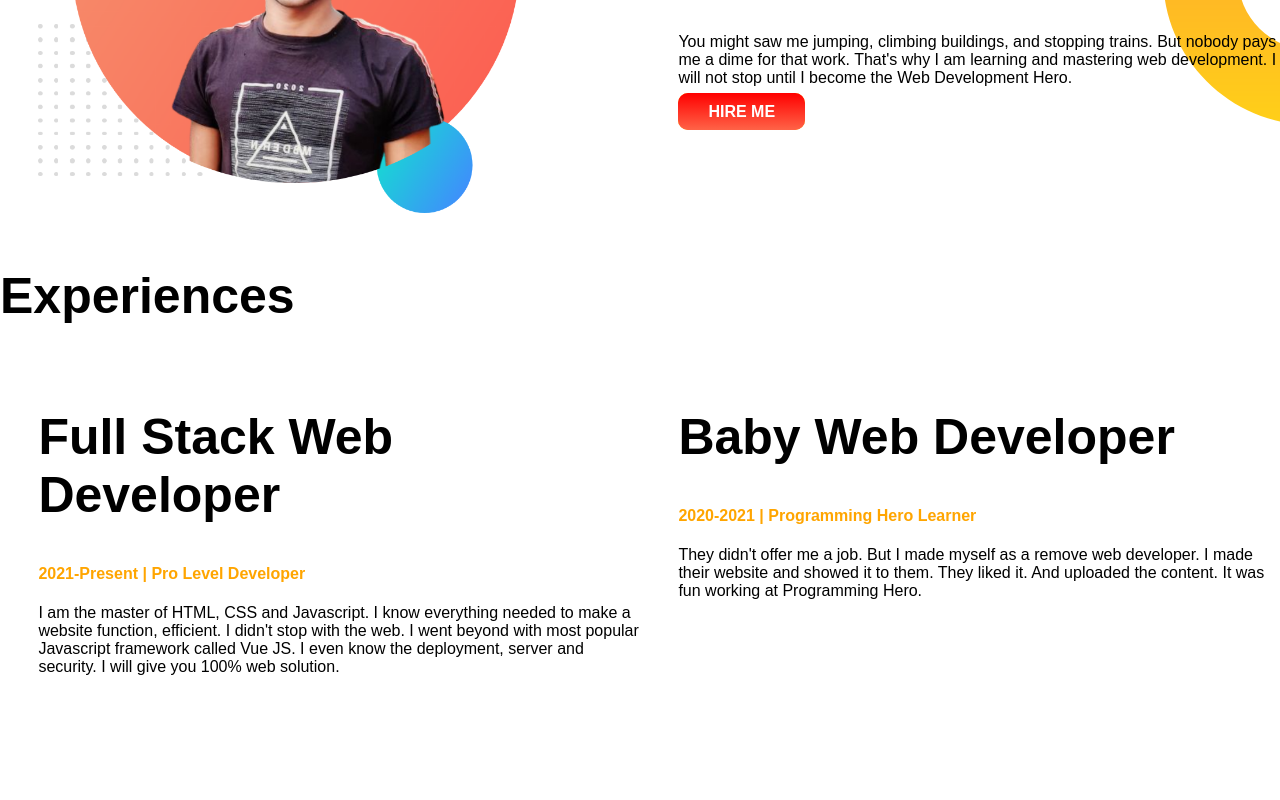
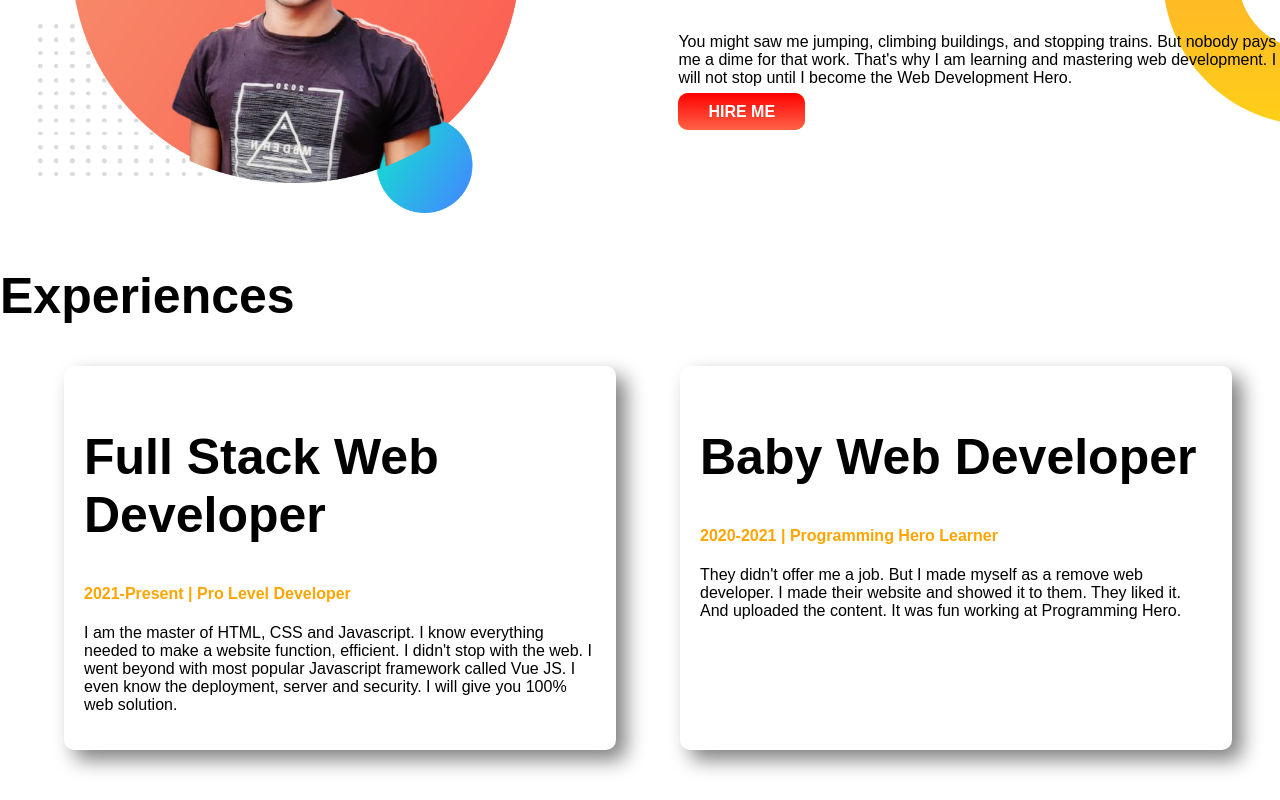
Before and after one commit to mkmasudrana806/developer-portfolio, a plain HTML site: page index.html in a window 1280 px wide. Shown: the part 797-1597 px from the top of the page. Before the commit the page ends 1539 px from the top, so only its background shows below. Drawn offline with Linux system fonts and the light colour scheme; a web font is replaced by a local one.

Commit message:
last commit

```diff
--- a/index.html
+++ b/index.html
@@ -52,17 +52,19 @@
     <section class="experienced-area">
         <h1>Experiences</h1>
         <div class="flexible-container">
-            <div class="half-width">
+            <div class="experience-item">
                 <h1>Full Stack Web Developer</h1>
                 <h4 class="orange-color">2021-Present | Pro Level Developer</h4>
                 <p>I am the master of HTML, CSS and Javascript. I know everything needed to make a website function, efficient. I didn't stop with the web. I went beyond with most popular Javascript framework called Vue JS. I even know the deployment, server and security. I will give you 100% web solution.</p>
             </div>
-            <div class="half-width">
+            <div class="experience-item">
                 <h1>Baby Web Developer</h1>
                 <h4 class="orange-color">2020-2021 | Programming Hero Learner</h4>
                 <p>They didn't offer me a job. But I made myself as a remove web developer. I made their website and showed it to them. They liked it. And uploaded the content. It was fun working at Programming Hero.</p>
             </div>
         </div>
     </section>
+
+
   </body>
 </html>
--- a/style.css
+++ b/style.css
@@ -38,3 +38,15 @@ background-image:linear-gradient(red,tomato) ;
     background-repeat: no-repeat;
     background-position:right;
 }
+.experience-area{
+    background-image: url(images/exp-bg.png);
+    background-color: repear;
+    background-position:x ;
+}
+.experience-item{
+    box-shadow: 10px 10px 20px grey;
+    width: 40%;
+    margin-left: 5%;
+    padding: 20px;
+    border-radius: 10px;
+}
```
